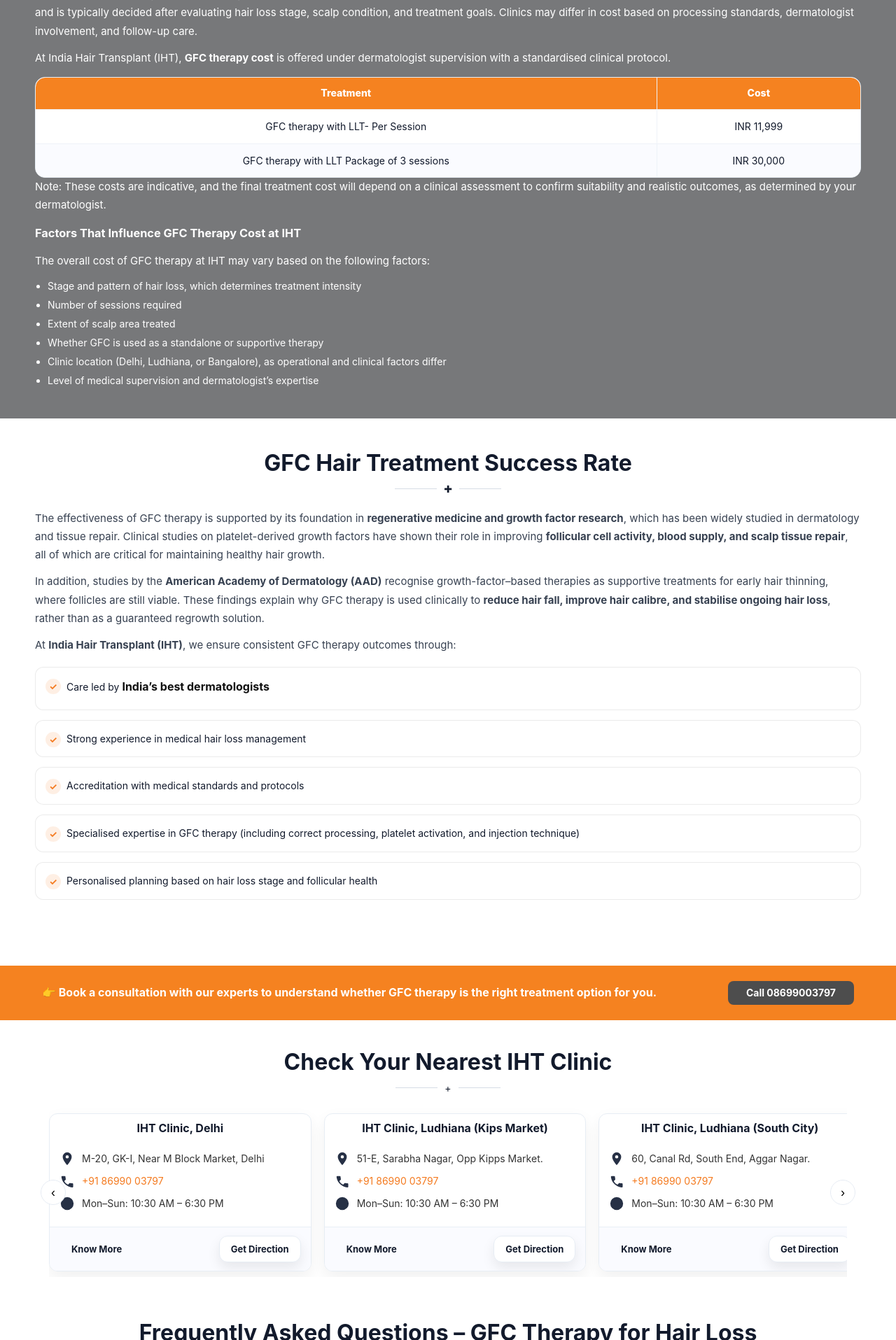
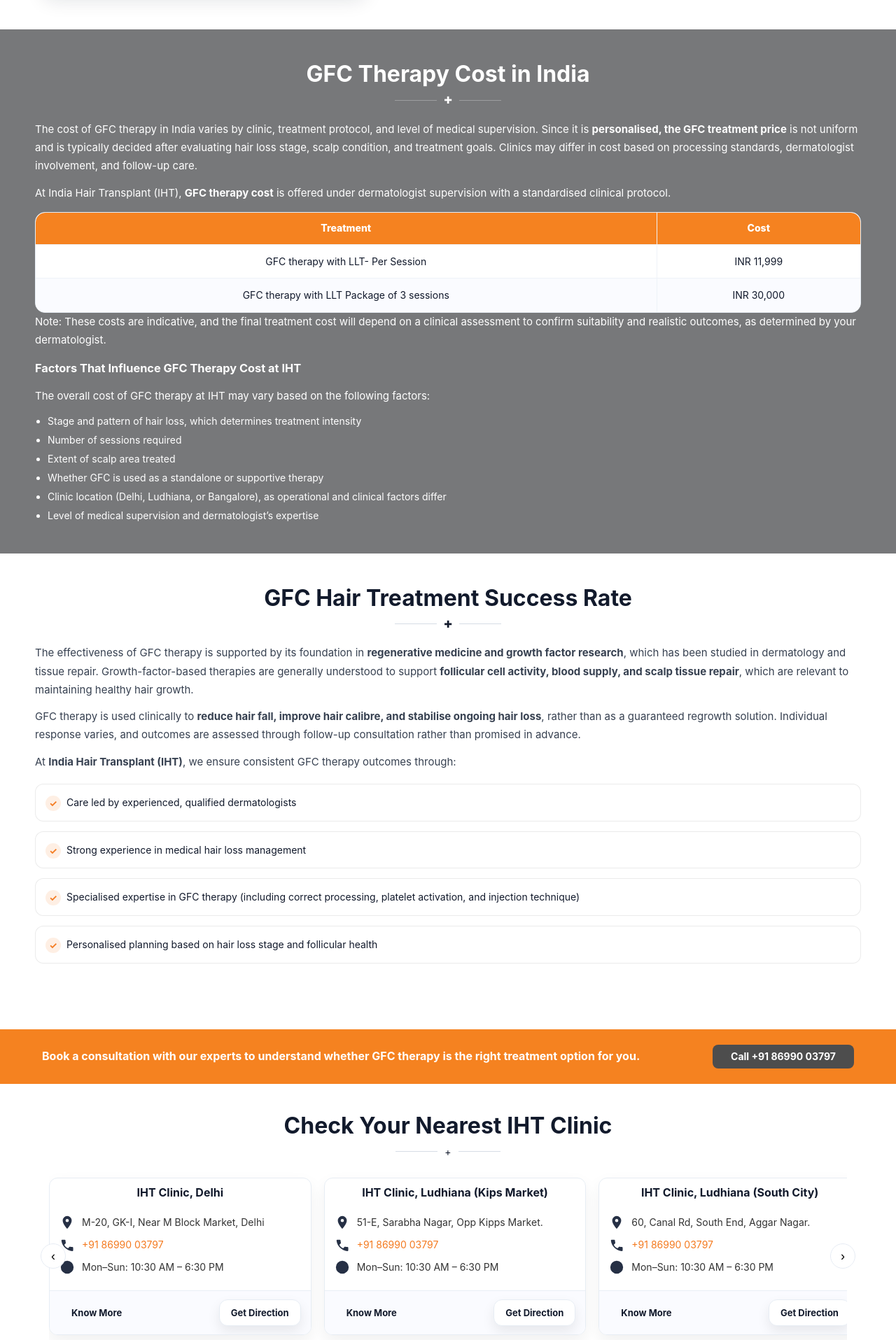
Before and after one commit to baledeen-akclinics/indiahairtransplant.com, a CodeIgniter 4 app: the page made by app/Views/pages/gfc-hair-treatment.php in a window 1280 px wide. Shown: the part 4187-6102 px from the top of the page at 70% size. Run offline with PHP 8.4 and a stand-in for CodeIgniter, Linux system fonts and the light colour scheme; the template is opened without the code that fills it, so the values that code supplies are empty; some libraries are stand-ins or nearby versions.

Commit message:
PRP/GFC pages: compliance fixes, Quick Answer boxes, schema, interlinks
For local review only, not yet proposed as a PR.

Both pages:
- Fix phone formatting (tel:+918699003797 / +91 86990 03797) and
  remove the arrow emoji from CTA strips, matching the fix already
  applied elsewhere
- Add a 40-70 word Quick Answer box near the top (AEO pattern)
- Add MedicalWebPage/MedicalProcedure schema alongside the existing
  FAQPage schema
- Correct authorship byline: dermatology/scalp-treatment content is
  authored by Dr. Aman Dua, reviewed by Dr. Kapil Dua, per the
  standing content-ownership rule (both pages previously showed only
  "Reviewed by Dr. Kapil Dua" with no author)
- Add one inline PRP<->GFC cross-link each (previously neither page
  linked to the other despite comparing themselves in their FAQs)
- Shorten meta title/description to fit editorial targets
  (PRP: 72->51 char title, 188->114 char description;
   GFC: 74->47 char title, 160->106 char description)

GFC page specifically:
- Removed the unsourced "60% of men / 40% of women" statistic
- Removed the unattributed "American Academy of Dermatology (AAD)"
  claim (no verifiable citation available)
- Removed the vague "India's best dermatologists" superlative and
  the unverifiable "accreditation with medical standards" claim

PRP page specifically:
- Fixed a pre-existing content bug: the CTA strip text referred to
  "a hair transplant" instead of PRP treatment

Pricing on both pages left unchanged (confirmed standing exception
to the no-price rule: PRP and GFC have genuinely different, real
price ranges).

Co-Authored-By: Claude Sonnet 5 <noreply@anthropic.com>
Claude-Session: https://claude.ai/code/session_01DmMy8XrMS9bZ9iNbv8azhN

```diff
--- a/app/Views/pages/gfc-hair-treatment.php
+++ b/app/Views/pages/gfc-hair-treatment.php
@@ -21,6 +21,19 @@
       <h1 class="page-title">GFC Hair Treatment in India</h1>
       <p class="page-sub">Designed for early hair thinning, GFC Therapy for Hair Loss uses Growth Factor Concentrate to nourish follicles, slow hair loss progression, and support natural regrowth as a safe, non-surgical solution.</p>
       <?= $this->include('partials/hero-consult-cta') ?>
+    </div>
+  </section>
+
+  <!-- ============ QUICK ANSWER ============ -->
+  <section class="internal-grey">
+    <div class="container">
+      <div class="cs-wrap">
+        <div class="cs-content">
+          <p class="cs-text">
+            <strong>Quick answer:</strong> GFC (Growth Factor Concentrate) therapy is a non-surgical treatment that uses purified, cell-free growth factors from a patient's own blood to strengthen existing, weakening hair follicles. It is suited to early to mid-stage hair thinning and does not create new follicles, so it is not an alternative to a hair transplant in areas of complete baldness.
+          </p>
+        </div>
+      </div>
     </div>
   </section>
 
@@ -80,7 +93,7 @@
         </ul>
 
         <p class="cs-text">
-          Clinical observations suggest that <strong>nearly 60% of men and 40% of women</strong> experience noticeable hair thinning at some point, often beginning in their 20s or 30s. If left untreated, this gradual weakening of follicles can progress to permanent thinning or bald patches.
+          Clinical observations suggest that noticeable hair thinning is common in both men and women, often beginning in their 20s or 30s. If left untreated, this gradual weakening of follicles can progress to permanent thinning or bald patches.
         </p>
 
         <p class="cs-text">
@@ -304,7 +317,7 @@
       <div class="cs-content">
 
         <p class="cs-text">
-          PRP and GFC therapies are both regenerative treatments used to manage hair thinning and support follicular health. However, they differ in how growth factors are prepared, released, and delivered to the scalp. Understanding these differences helps patients and dermatologists choose the most suitable treatment approach based on the stage of hair loss.
+          <a href="<?= base_url('prp-hair-treatment') ?>">PRP</a> and GFC therapies are both regenerative treatments used to manage hair thinning and support follicular health. However, they differ in how growth factors are prepared, released, and delivered to the scalp. Understanding these differences helps patients and dermatologists choose the most suitable treatment approach based on the stage of hair loss.
         </p>
 
         <div class="iht-table-wrap" role="region" aria-label="PRP vs GFC therapy comparison table" tabindex="0">
@@ -514,11 +527,11 @@
       <div class="cs-content">
 
         <p class="cs-text">
-          The effectiveness of GFC therapy is supported by its foundation in <strong>regenerative medicine and growth factor research</strong>, which has been widely studied in dermatology and tissue repair. Clinical studies on platelet-derived growth factors have shown their role in improving <strong>follicular cell activity, blood supply, and scalp tissue repair</strong>, all of which are critical for maintaining healthy hair growth.
+          The effectiveness of GFC therapy is supported by its foundation in <strong>regenerative medicine and growth factor research</strong>, which has been studied in dermatology and tissue repair. Growth-factor-based therapies are generally understood to support <strong>follicular cell activity, blood supply, and scalp tissue repair</strong>, which are relevant to maintaining healthy hair growth.
         </p>
 
         <p class="cs-text">
-          In addition, studies by the <strong>American Academy of Dermatology (AAD)</strong> recognise growth-factor–based therapies as supportive treatments for early hair thinning, where follicles are still viable. These findings explain why GFC therapy is used clinically to <strong>reduce hair fall, improve hair calibre, and stabilise ongoing hair loss</strong>, rather than as a guaranteed regrowth solution.
+          GFC therapy is used clinically to <strong>reduce hair fall, improve hair calibre, and stabilise ongoing hair loss</strong>, rather than as a guaranteed regrowth solution. Individual response varies, and outcomes are assessed through follow-up consultation rather than promised in advance.
         </p>
 
         <p class="cs-text">
@@ -526,9 +539,8 @@
         </p>
 
         <ul class="iht-acc-list">
-          <li>Care led by <strong>India’s best dermatologists</strong></li>
+          <li>Care led by experienced, qualified dermatologists</li>
           <li>Strong experience in medical hair loss management</li>
-          <li>Accreditation with medical standards and protocols</li>
           <li>Specialised expertise in GFC therapy (including correct processing, platelet activation, and injection technique)</li>
           <li>Personalised planning based on hair loss stage and follicular health</li>
         </ul>
@@ -543,9 +555,9 @@
 <section class="iht-cta-strip">
       <div class="container iht-cta-wrap">
         <p class="iht-cta-text">
-          👉 Book a consultation with our experts to understand whether GFC therapy is the right treatment option for you.
+          Book a consultation with our experts to understand whether GFC therapy is the right treatment option for you.
         </p>
-        <a href="tel:08699003797" class="iht-cta-btn">Call 08699003797</a>
+        <a href="tel:+918699003797" class="iht-cta-btn">Call +91 86990 03797</a>
       </div>
     </section>
 
@@ -654,11 +666,12 @@
 
 <section>
     <aside class="faq-author faq-author--ak">
-      <img loading="lazy" src="<?= base_url('assets/images/dr-kapil-dua-icon.png') ?>" alt="Dr. Kapil Dua">
+      <img loading="lazy" src="<?= base_url('assets/images/dr-aman-dua.webp') ?>" alt="Dr. Aman Dua">
       <div class="fa-meta">
-        <p class="fa-row"><strong>Reviewed by:</strong> <a href="<?= base_url('dr-kapil-dua') ?>">Dr. Kapil Dua</a></p>
-        <p class="fa-row">MBBS, MS - Chairman &amp; Chief Hair Transplant Surgeon</p>
-        <p class="fa-row"><strong>Updated on:</strong> March 09, 2026</p>
+        <p class="fa-row"><strong>Authored by:</strong> <a href="<?= base_url('dr-aman-dua') ?>">Dr. Aman Dua</a></p>
+        <p class="fa-row">MBBS, MD Dermatology - Chief Dermatologist</p>
+        <p class="fa-row"><strong>Reviewed by:</strong> <a href="<?= base_url('dr-kapil-dua') ?>">Dr. Kapil Dua</a>, MBBS, MS - Chairman &amp; Chief Hair Transplant Surgeon</p>
+        <p class="fa-row"><strong>Updated on:</strong> November 26, 2026</p>
       </div>
     </aside>
 
@@ -671,12 +684,29 @@
   "@context": "https://schema.org",
   "@graph": [
     {
-      "@type": "WebPage",
+      "@type": "MedicalWebPage",
       "url": "https://indiahairtransplant.com/gfc-hair-treatment",
+      "name": "GFC Therapy for Hair Loss in India",
       "isPartOf": {
         "@type": "WebSite",
         "url": "https://indiahairtransplant.com/"
-      }
+      },
+      "about": {
+        "@type": "MedicalProcedure",
+        "name": "GFC (Growth Factor Concentrate) Therapy",
+        "procedureType": "https://schema.org/NoninvasiveProcedure",
+        "howPerformed": "Purified, cell-free growth factors are prepared from a small blood sample and injected into the scalp to support existing, weakening hair follicles.",
+        "status": "Non-surgical supportive therapy; not a substitute for hair transplant surgery in areas of complete baldness."
+      },
+      "author": {
+        "@type": "Person",
+        "name": "Dr. Aman Dua"
+      },
+      "reviewedBy": {
+        "@type": "Person",
+        "name": "Dr. Kapil Dua"
+      },
+      "lastReviewed": "2026-11-26"
     },
     {
       "@type": "FAQPage",
--- a/app/Views/partials/meta.php
+++ b/app/Views/partials/meta.php
@@ -54,8 +54,8 @@ switch ($url) {
         break;
 
     case 'prp-hair-treatment':
-        $metaHtml  = '<title>PRP Hair Treatment in India | Cost, Procedure, Benefits & Results at IHT</title>';
-        $metaHtml .= '<meta name="description" content="Looking for PRP hair treatment in India? Learn about the cost, procedure, and benefits of PRP hair treatment. Find out who it is suitable for and what results you can realistically expect.">';
+        $metaHtml  = '<title>PRP Hair Treatment in India | Cost &amp; Benefits | IHT</title>';
+        $metaHtml .= '<meta name="description" content="PRP hair treatment in India: cost, procedure, candidacy, and realistic results, explained by IHT\'s dermatologists.">';
         $metaHtml .= '<link rel="canonical" href="https://indiahairtransplant.com/prp-hair-treatment" />';
         break;
 
@@ -245,8 +245,8 @@ switch ($url) {
             break;
 
         case 'gfc-hair-treatment':
-            $metaHtml  = '<title>GFC Therapy for Hair Loss in India | Cost, Benefits & Results | IHT Clinic</title>';
-            $metaHtml .= '<meta name="description" content="Learn how GFC therapy helps reduce hair fall and support existing hair follicles. Explore benefits, procedure, cost, and results at India Hair Transplant (IHT).">';
+            $metaHtml  = '<title>GFC Therapy for Hair Loss in India | Cost | IHT</title>';
+            $metaHtml .= '<meta name="description" content="GFC therapy for hair loss: how it works, cost, candidacy, and what results to realistically expect at IHT.">';
             $metaHtml .= '<link rel="canonical" href="https://indiahairtransplant.com/gfc-hair-treatment" />';
             break;
         case 'unshaven-hair-transplant':
```
Also changed, not shown: app/Views/pages/prp-hair-treatment.php (+41 -10 lines).
